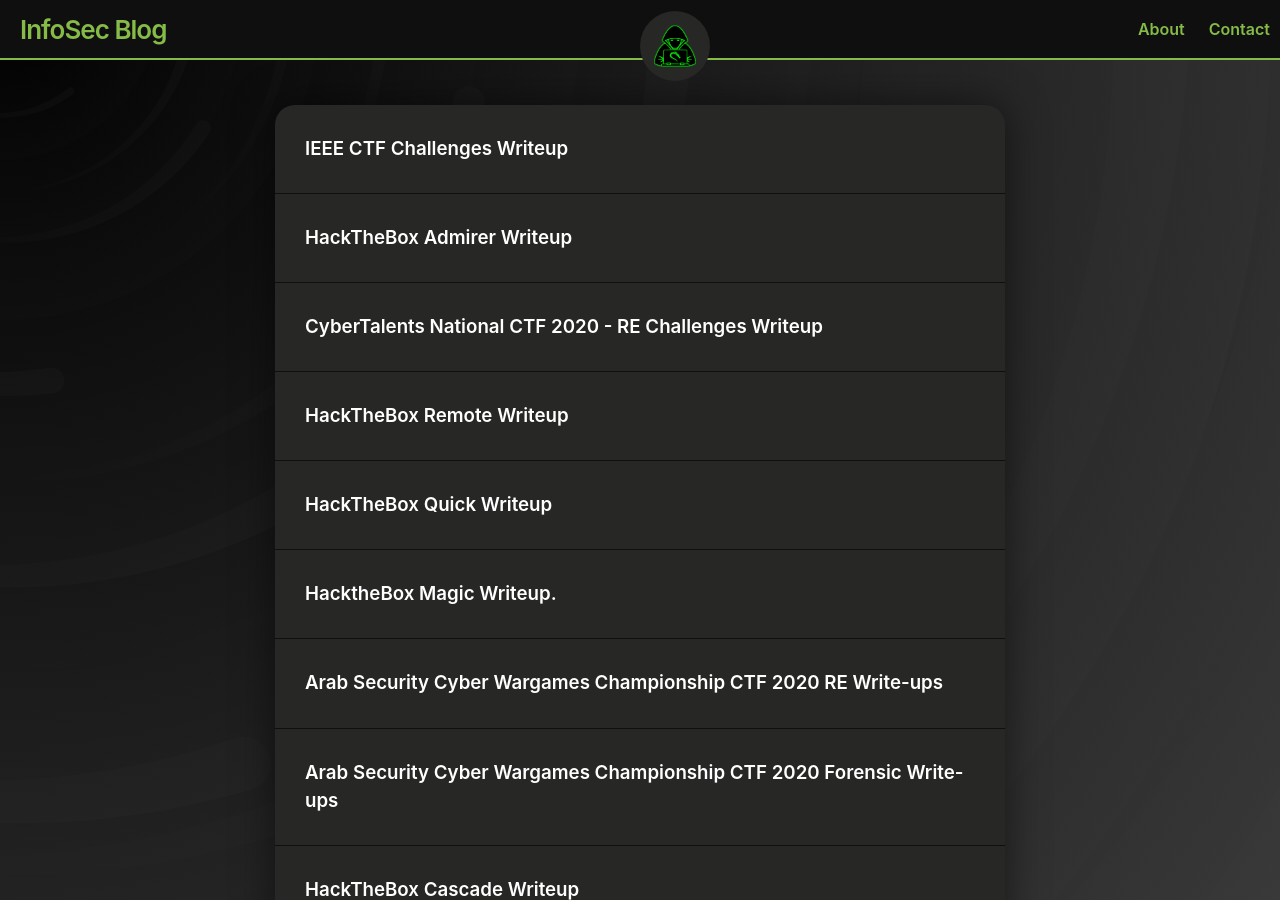
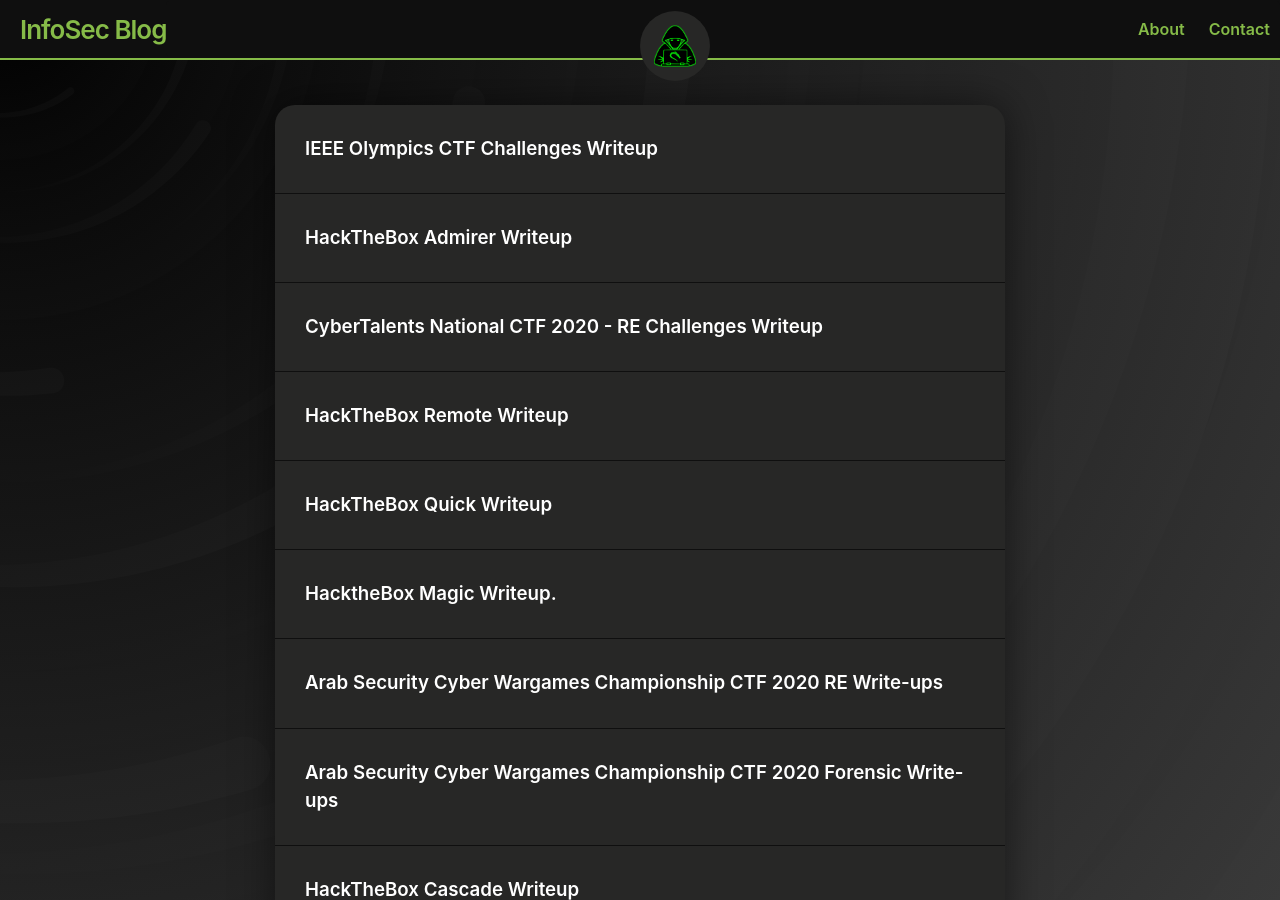
Before and after one commit to elhadadx/0Xelhadadx.github.io, a Jekyll site: the page built from index.md, in a window 1280 px wide and 900 px high. Built offline with Jekyll 4.4.1, drawn with Linux system fonts in a browser that asks for light colours.

Commit message:
Update 2020-09-28-IEEE-CTF-Writeup.md

```diff
--- a/_posts/2020-09-28-IEEE-CTF-Writeup.md
+++ b/_posts/2020-09-28-IEEE-CTF-Writeup.md
@@ -1,11 +1,11 @@
 ---
-title: IEEE CTF Challenges Writeup
+title: IEEE Olympics CTF Challenges Writeup
 published: true
 ---
 
 ![logo](https://i.ibb.co/YPR3X9G/logo.png)
 
-> **hello friends, this is My writeup for IEEE CTF Misc && RE && Forensics writeup**.
+> **hello friends, this is My writeup for IEEE CTF Misc & RE & Forensics & Web writeups**.
 
 # []() Foreniscs
 
```
